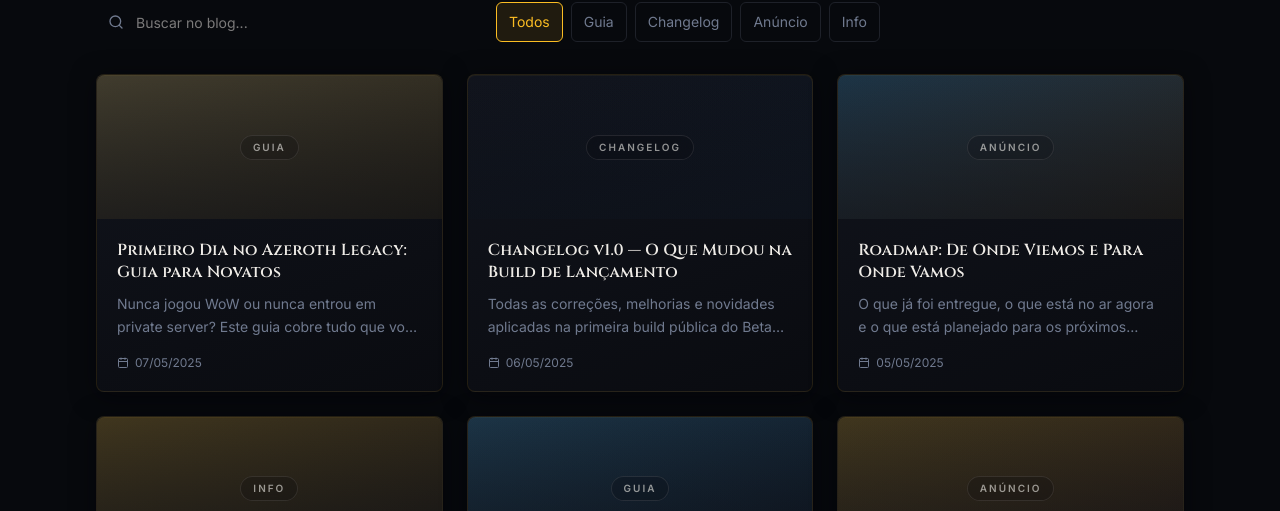
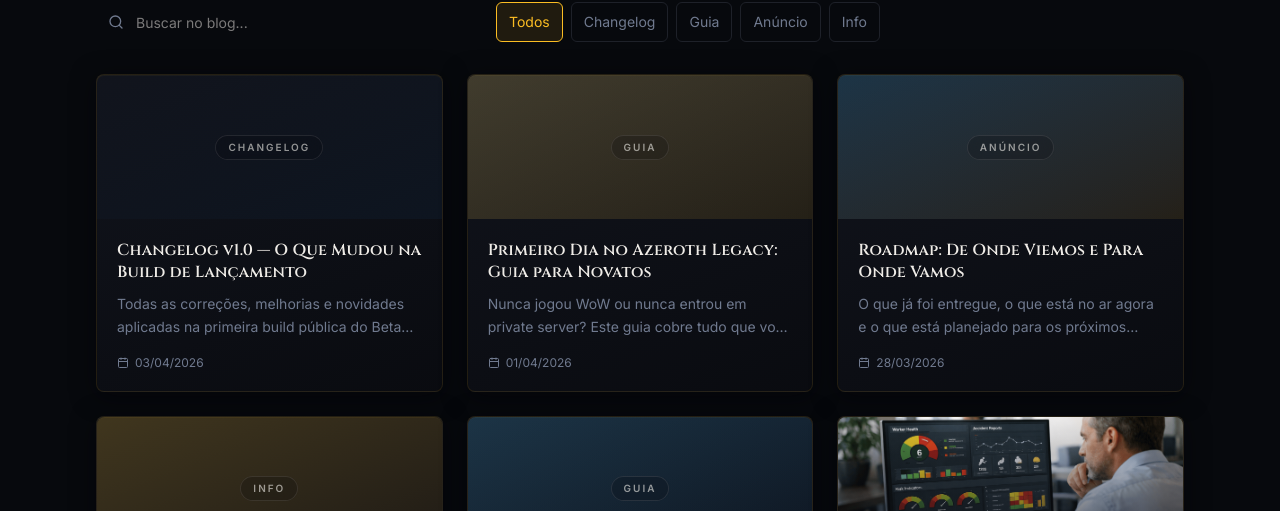
Before and after one commit to brendoarrudaa/site-wow, a Next.js app: page /blog in a window 1280 px wide. Shown: the part 441-952 px from the top of the page. Built offline with nearby package versions, Linux system fonts and the light colour scheme.

Commit message:
Atualiza datas dos posts e adiciona suporte para imagens nos cards

```diff
--- a/posts/como-conectar-no-servidor.md
+++ b/posts/como-conectar-no-servidor.md
@@ -1,7 +1,7 @@
 ---
 title: "Do Download ao Login: Como Conectar em 5 Minutos"
 excerpt: "Guia direto ao ponto para baixar o cliente, configurar o realmlist e entrar no Azeroth Legacy sem complicação."
-date: "2025-05-02"
+date: "2026-03-15"
 category: "Guia"
 coverColor: "from-frost/20 to-frost-dark/10"
 recommended:
--- a/posts/guia-rapido-novos-jogadores.md
+++ b/posts/guia-rapido-novos-jogadores.md
@@ -1,7 +1,7 @@
 ---
 title: "Primeiro Dia no Azeroth Legacy: Guia para Novatos"
 excerpt: "Nunca jogou WoW ou nunca entrou em private server? Este guia cobre tudo que você precisa para começar do zero."
-date: "2025-05-07"
+date: "2026-04-01"
 category: "Guia"
 coverColor: "from-gold-light/20 to-gold/10"
 recommended:
--- a/posts/rates-explicadas.md
+++ b/posts/rates-explicadas.md
@@ -1,7 +1,7 @@
 ---
 title: "Por Que Essas Rates? A Filosofia por Trás dos Números"
 excerpt: "Entenda como cada taxa foi escolhida para equilibrar agilidade no leveling, mérito no endgame e respeito pela progressão original."
-date: "2025-05-03"
+date: "2026-03-20"
 category: "Info"
 coverColor: "from-gold/20 to-gold-dark/10"
 recommended:
--- a/posts/roadmap-do-beta.md
+++ b/posts/roadmap-do-beta.md
@@ -1,7 +1,7 @@
 ---
 title: "Roadmap: De Onde Viemos e Para Onde Vamos"
 excerpt: "O que já foi entregue, o que está no ar agora e o que está planejado para os próximos meses do Azeroth Legacy."
-date: "2025-05-05"
+date: "2026-03-28"
 category: "Anúncio"
 coverColor: "from-frost/20 to-gold/10"
 recommended:
--- a/src/lib/posts.ts
+++ b/src/lib/posts.ts
@@ -14,6 +14,7 @@
   date: string;
   category: string;
   coverColor: string;
+  image?: string;
   content: string;
   recommended?: string[];
 };
@@ -41,6 +42,7 @@
         date: String(data.date ?? ""),
         category: data.category ?? "",
         coverColor: data.coverColor ?? "from-gold/20 to-accent/10",
+        image: data.image ?? undefined,
         content: html.toString(),
         recommended: data.recommended ?? [],
       } satisfies Post;
--- a/src/pages/blog/[slug].tsx
+++ b/src/pages/blog/[slug].tsx
@@ -54,10 +54,19 @@
               Voltar ao Blog
             </Link>
 
-            <div className={`h-48 md:h-64 rounded-xl bg-linear-to-br ${post.coverColor} mb-6 flex items-center justify-center`}>
-              <span className="text-sm uppercase tracking-widest text-muted-foreground font-medium">
-                {post.category}
-              </span>
+            <div className={`h-48 md:h-64 rounded-xl bg-linear-to-br ${post.coverColor} mb-6 relative overflow-hidden`}>
+              {post.image ? (
+                <img src={post.image} alt={post.title} className="absolute inset-0 w-full h-full object-cover" />
+              ) : (
+                <div className="absolute inset-0 flex items-center justify-center">
+                  <span className="text-sm uppercase tracking-widest text-muted-foreground font-medium">
+                    {post.category}
+                  </span>
+                </div>
+              )}
+              {post.image && (
+                <div className="absolute inset-0 bg-linear-to-t from-card/60 to-transparent" />
+              )}
             </div>
 
             <h1 className="text-3xl md:text-4xl font-bold text-foreground glow-text">{post.title}</h1>
--- a/src/pages/blog/index.tsx
+++ b/src/pages/blog/index.tsx
@@ -87,11 +87,19 @@
                   href={`/blog/${post.slug}`}
                   className="card-fantasy-hover group flex flex-col"
                 >
-                  <div className={`h-36 rounded-t-lg bg-linear-to-br ${post.coverColor} flex items-center justify-center relative overflow-hidden`}>
-                    <div className="absolute inset-0 bg-linear-to-t from-card/50 to-transparent" />
-                    <span className="relative text-[10px] uppercase tracking-[0.2em] text-foreground/60 font-semibold px-3 py-1 rounded-full border border-foreground/10 bg-background/20 backdrop-blur-sm">
-                      {post.category}
-                    </span>
+                  <div className={`h-36 rounded-t-lg bg-linear-to-br ${post.coverColor} relative overflow-hidden`}>
+                    {post.image ? (
+                      <img src={post.image} alt={post.title} className="absolute inset-0 w-full h-full object-cover" />
+                    ) : (
+                      <div className="absolute inset-0 flex items-center justify-center">
+                        <span className="text-[10px] uppercase tracking-[0.2em] text-foreground/60 font-semibold px-3 py-1 rounded-full border border-foreground/10 bg-background/20 backdrop-blur-sm">
+                          {post.category}
+                        </span>
+                      </div>
+                    )}
+                    {post.image && (
+                      <div className="absolute inset-0 bg-linear-to-t from-card/70 to-transparent" />
+                    )}
                   </div>
                   <div className="p-5 flex-1 flex flex-col">
                     <h2 className="font-serif font-semibold text-foreground group-hover:text-primary transition-colors line-clamp-2 leading-snug">
--- a/src/pages/blog/pesquisar.tsx
+++ b/src/pages/blog/pesquisar.tsx
@@ -93,11 +93,19 @@
                     href={`/blog/${post.slug}`}
                     className="card-fantasy-hover group flex flex-col"
                   >
-                    <div className={`h-28 rounded-t-lg bg-linear-to-br ${post.coverColor} flex items-center justify-center relative overflow-hidden`}>
-                      <div className="absolute inset-0 bg-linear-to-t from-card/50 to-transparent" />
-                      <span className="relative text-[10px] uppercase tracking-[0.2em] text-foreground/60 font-semibold px-3 py-1 rounded-full border border-foreground/10 bg-background/20 backdrop-blur-sm">
-                        {post.category}
-                      </span>
+                    <div className={`h-28 rounded-t-lg bg-linear-to-br ${post.coverColor} relative overflow-hidden`}>
+                      {post.image ? (
+                        <img src={post.image} alt={post.title} className="absolute inset-0 w-full h-full object-cover" />
+                      ) : (
+                        <div className="absolute inset-0 flex items-center justify-center">
+                          <span className="text-[10px] uppercase tracking-[0.2em] text-foreground/60 font-semibold px-3 py-1 rounded-full border border-foreground/10 bg-background/20 backdrop-blur-sm">
+                            {post.category}
+                          </span>
+                        </div>
+                      )}
+                      {post.image && (
+                        <div className="absolute inset-0 bg-linear-to-t from-card/70 to-transparent" />
+                      )}
                     </div>
                     <div className="p-5 flex-1 flex flex-col">
                       <h2 className="font-serif font-semibold text-foreground group-hover:text-primary transition-colors line-clamp-2 leading-snug">
```
Also changed, not shown: posts/changelog-inicial.md.
